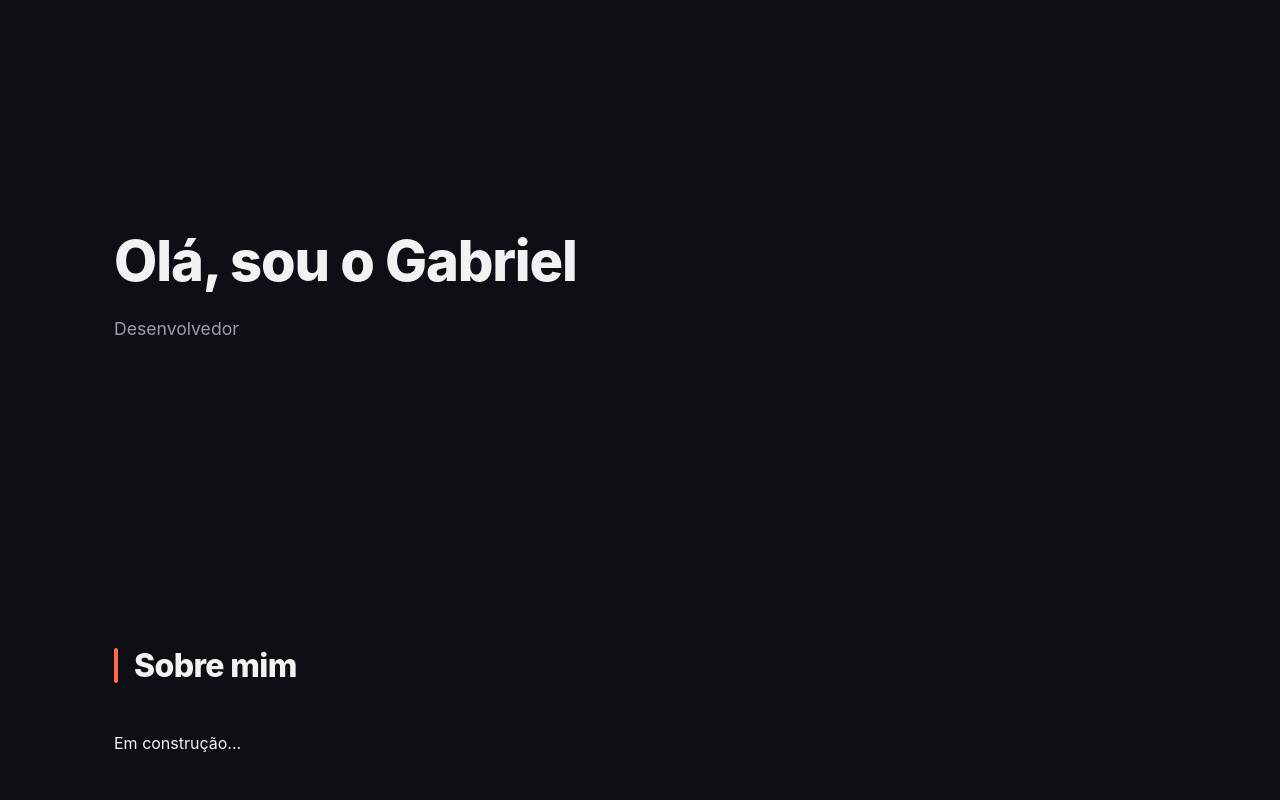
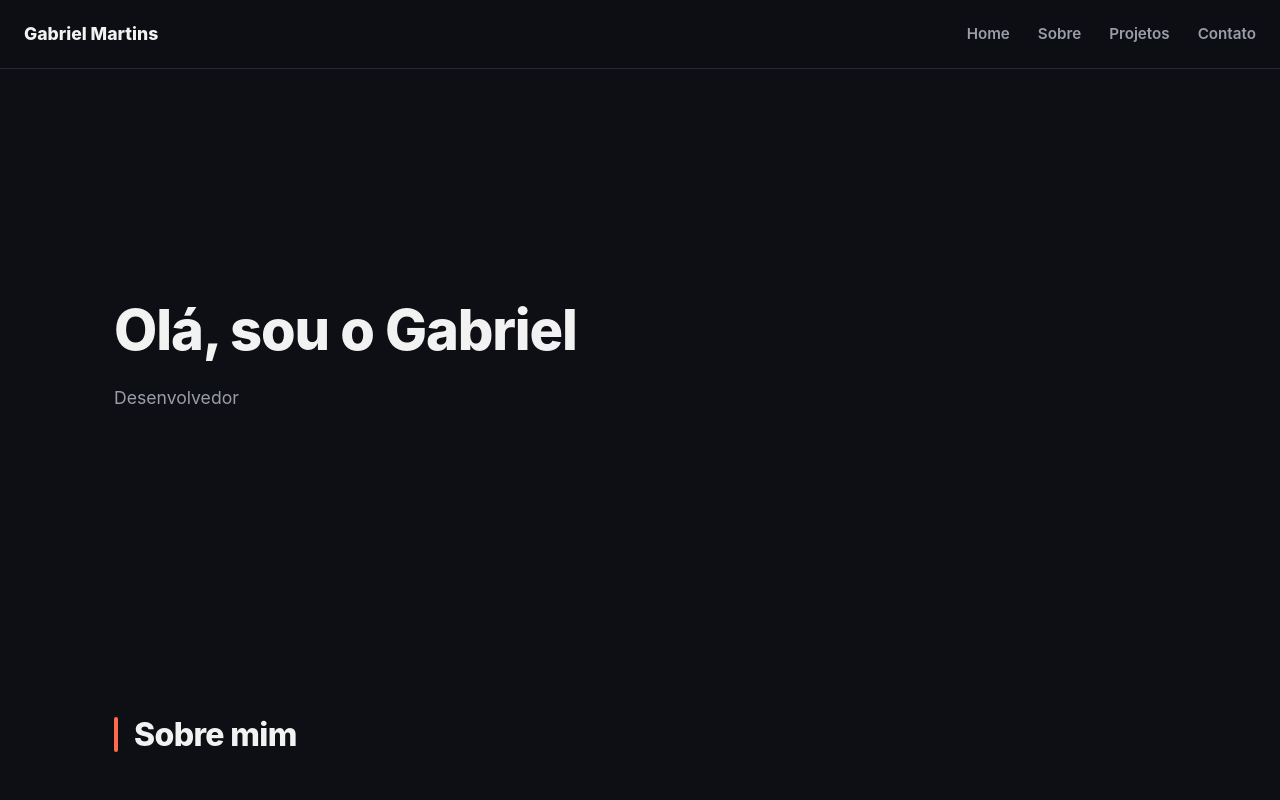
Before and after one commit to Gabriel-Martins1/Portifolio2.0, a React app: page / in a window 1280 px wide. Shown: the top 800 px of the page. Built offline with nearby package versions, Linux system fonts and the light colour scheme; no server answers; the HTML template or start-up script is replaced by a standard one.

Commit message:
Feat: uma parte do CSS

```diff
--- a/src/App.css
+++ b/src/App.css
@@ -102,6 +102,68 @@
 .project-card-links a:hover {
   color: var(--accent);
 }
+/* Navbar */
+.navbar {
+  position: sticky;
+  top: 0;
+  z-index: 50;
+  display: flex;
+  justify-content: space-between;
+  align-items: center;
+  padding: 20px 24px;
+  background: rgba(13, 15, 20, 0.85);
+  backdrop-filter: blur(8px);
+  border-bottom: 1px solid var(--border);
+  max-width: none;
+}
+
+.navbar-logo {
+  font-weight: 800;
+  font-size: 1.1rem;
+}
+
+.navbar-links {
+  display: flex;
+  gap: 28px;
+}
+
+.navbar-links a {
+  color: var(--text-muted);
+  font-weight: 600;
+  font-size: 0.95rem;
+  transition: color 0.2s ease;
+}
+
+.navbar-links a:hover {
+  color: var(--accent);
+}
+
+/* Button */
+.btn {
+  display: inline-block;
+  padding: 12px 24px;
+  border-radius: 8px;
+  font-weight: 700;
+  font-size: 0.95rem;
+  cursor: pointer;
+  border: none;
+  transition: transform 0.2s ease, opacity 0.2s ease;
+}
+
+.btn:hover {
+  transform: translateY(-2px);
+}
+
+.btn-primary {
+  background: var(--accent);
+  color: #0d0f14;
+}
+
+.btn-secondary {
+  background: transparent;
+  color: var(--text);
+  border: 1px solid var(--border);
+}
 
 /* Estados de carregamento/erro */
 .projects-section p {
--- a/src/App.jsx
+++ b/src/App.jsx
@@ -1,3 +1,4 @@
+import Navbar from './components/Navbar'
 import Hero from './sections/Hero'
 import About from './sections/About'
 import Projects from './sections/Projects'
@@ -7,6 +8,7 @@ import './App.css'
 function App() {
   return (
     <>
+      <Navbar />
       <Hero />
       <About />
       <Projects />
--- a/src/components/Navbar.jsx
+++ b/src/components/Navbar.jsx
@@ -0,0 +1,15 @@
+function Navbar() {
+  return (
+    <nav className="navbar">
+      <span className="navbar-logo">Gabriel Martins</span>
+      <div className="navbar-links">
+        <a href="#hero">Home</a>
+        <a href="#about">Sobre</a>
+        <a href="#projects">Projetos</a>
+        <a href="#contact">Contato</a>
+      </div>
+    </nav>
+  );
+}
+
+export default Navbar;
```
Also changed, not shown: src/components/Button.jsx (+19 -0 lines).
